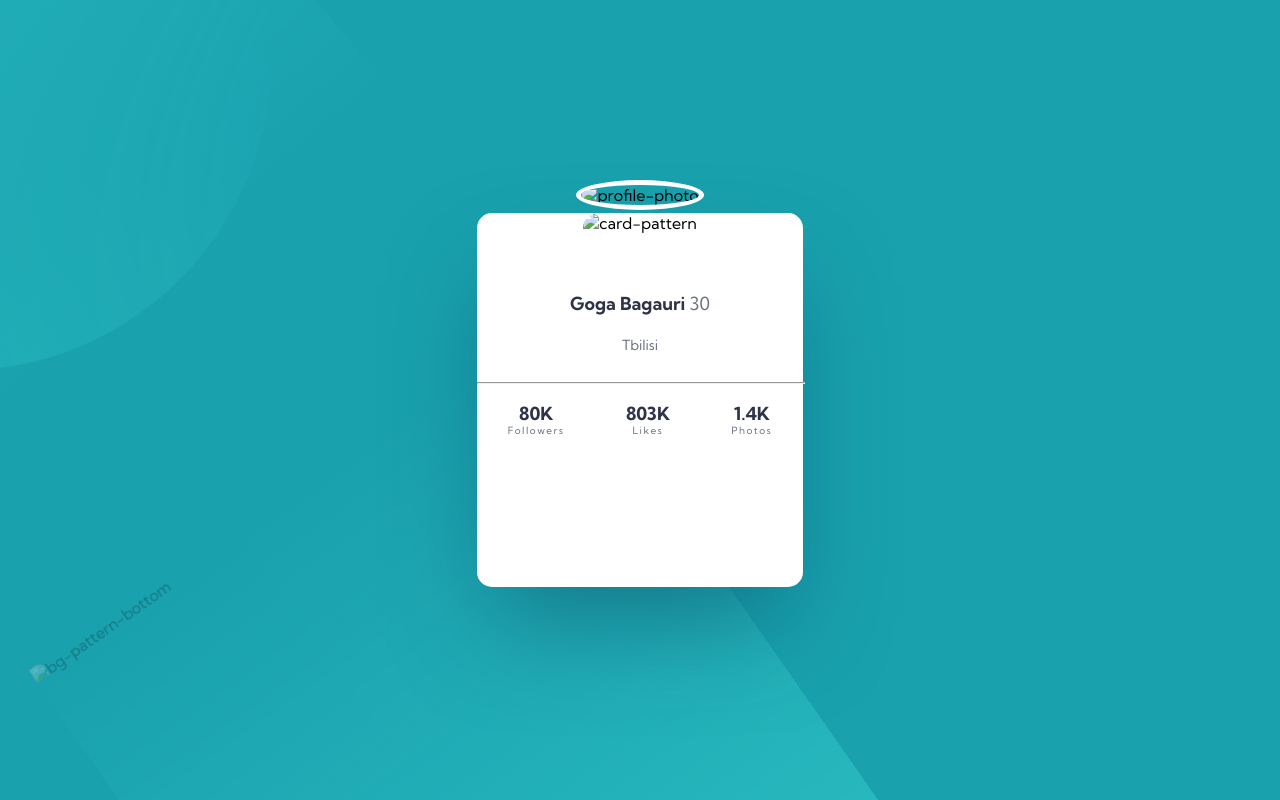
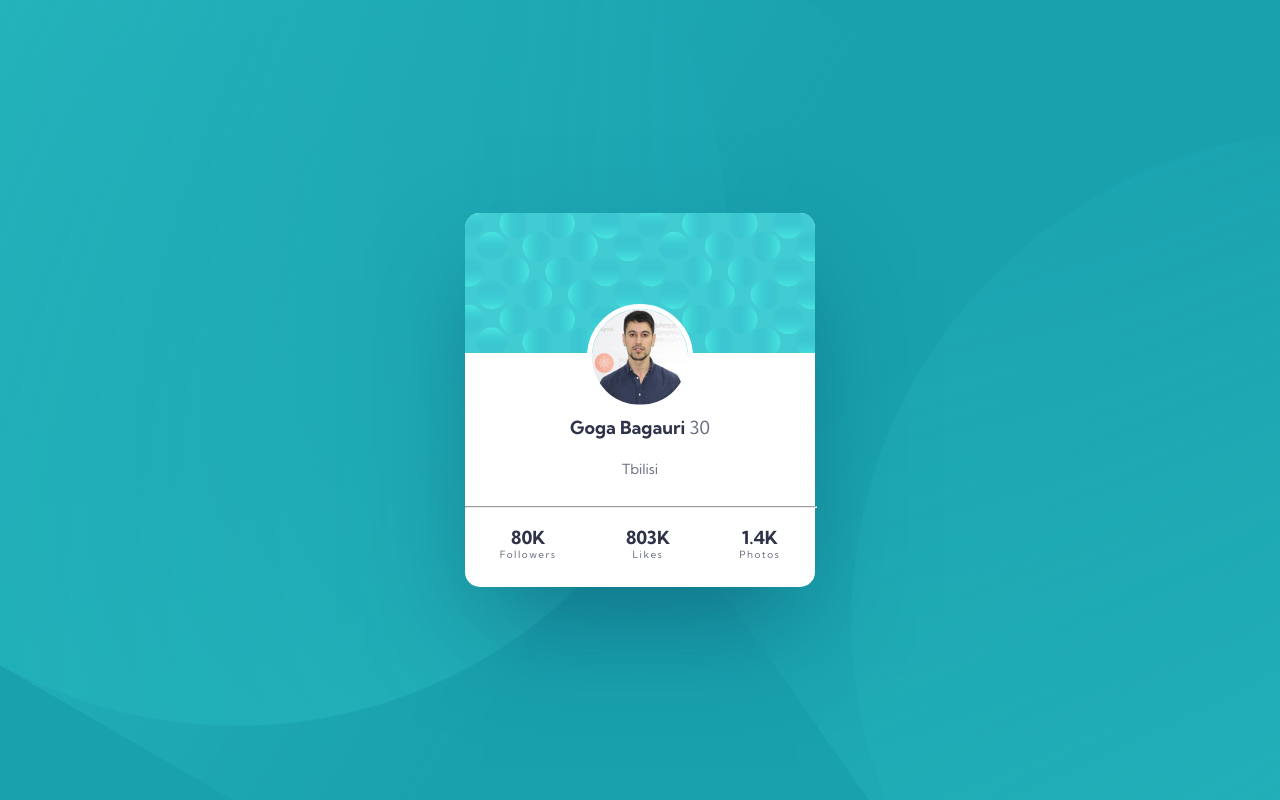
Before and after one commit to GBaga/Project-4---Profile-card-component, a plain HTML site: page index.html in a window 1280 px wide. Drawn offline with Linux system fonts and the light colour scheme; the site is published under a folder, as on GitHub Pages, so addresses that start at the root find nothing.

Commit message:
addresses .

```diff
--- a/index.html
+++ b/index.html
@@ -7,7 +7,7 @@
     <title>Frontend Mentor | Profile card component</title>
     <link rel="icon" type="image/x-icon" href="./assets/icons/favicon-32x32.png">
     <link rel="stylesheet" href="./styles/style.css">
-    <link rel="stylesheet" href="/styles/responsive.css">
+    <link rel="stylesheet" href="./styles/responsive.css">
 </head>
 
 <body>
@@ -18,9 +18,9 @@
     <main>
         <img class="bg-pattern-top" src="./assets/images/bg-pattern-top.svg" alt="bg-pattern-top">
         <div class="card">
-            <img class="card-pattern" src="/assets/images/bg-pattern-card.svg" alt="card-pattern">
+            <img class="card-pattern" src="./assets/images/bg-pattern-card.svg" alt="card-pattern">
             <div class="profile-photo">
-                <img src="/assets/images/profile-photo.png" alt="profile-photo">
+                <img src="./assets/images/profile-photo.png" alt="profile-photo">
             </div>
             <div class="user">
                 <h1 class="profile-name">Goga Bagauri</h1>
@@ -46,7 +46,7 @@
                 </div>
             </div>
         </div>
-        <img class="bg-pattern-bottom" src="/assets/images/bg-pattern-bottom.svg" alt="bg-pattern-bottom">
+        <img class="bg-pattern-bottom" src="./assets/images/bg-pattern-bottom.svg" alt="bg-pattern-bottom">
     </main>
 
     <footer>
```
